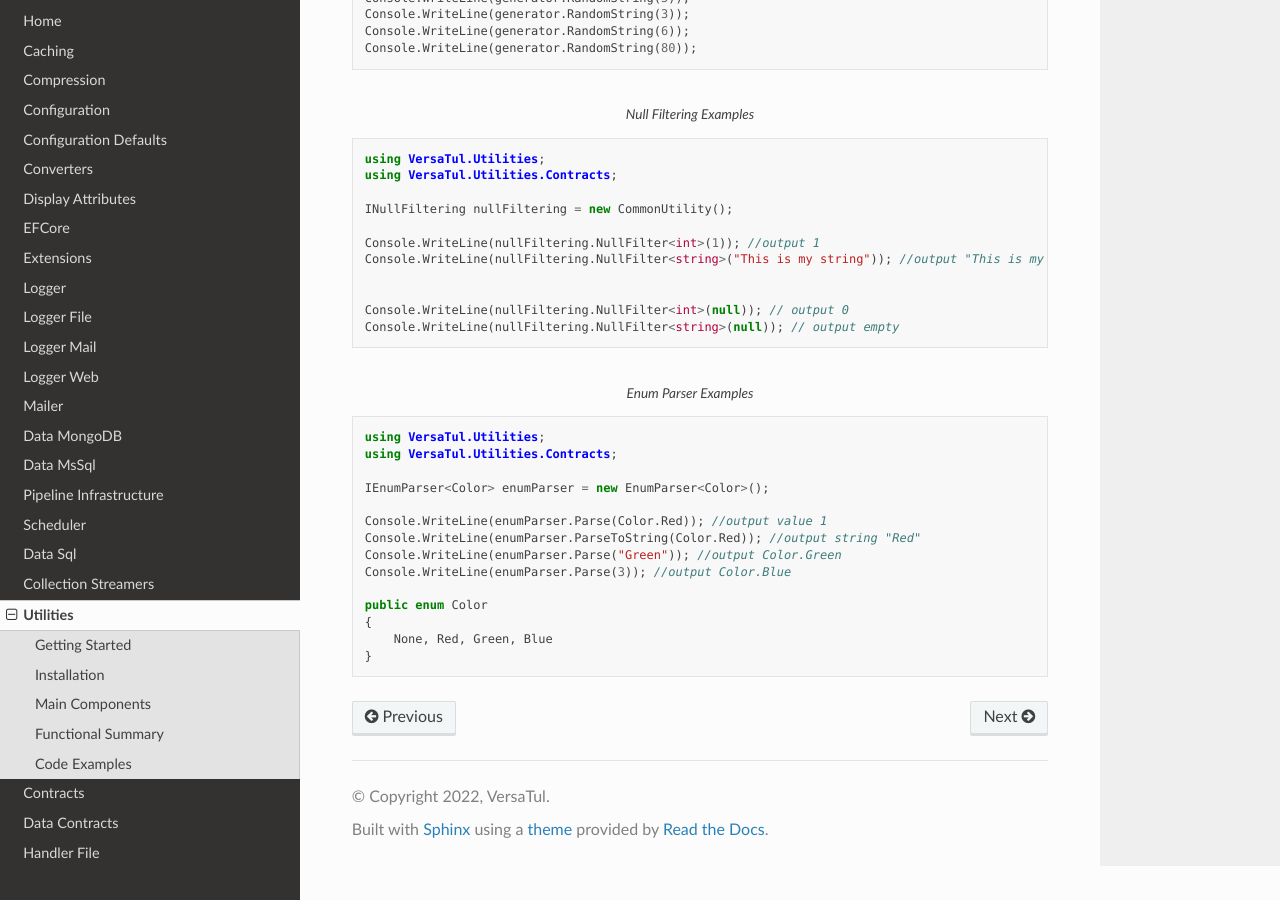
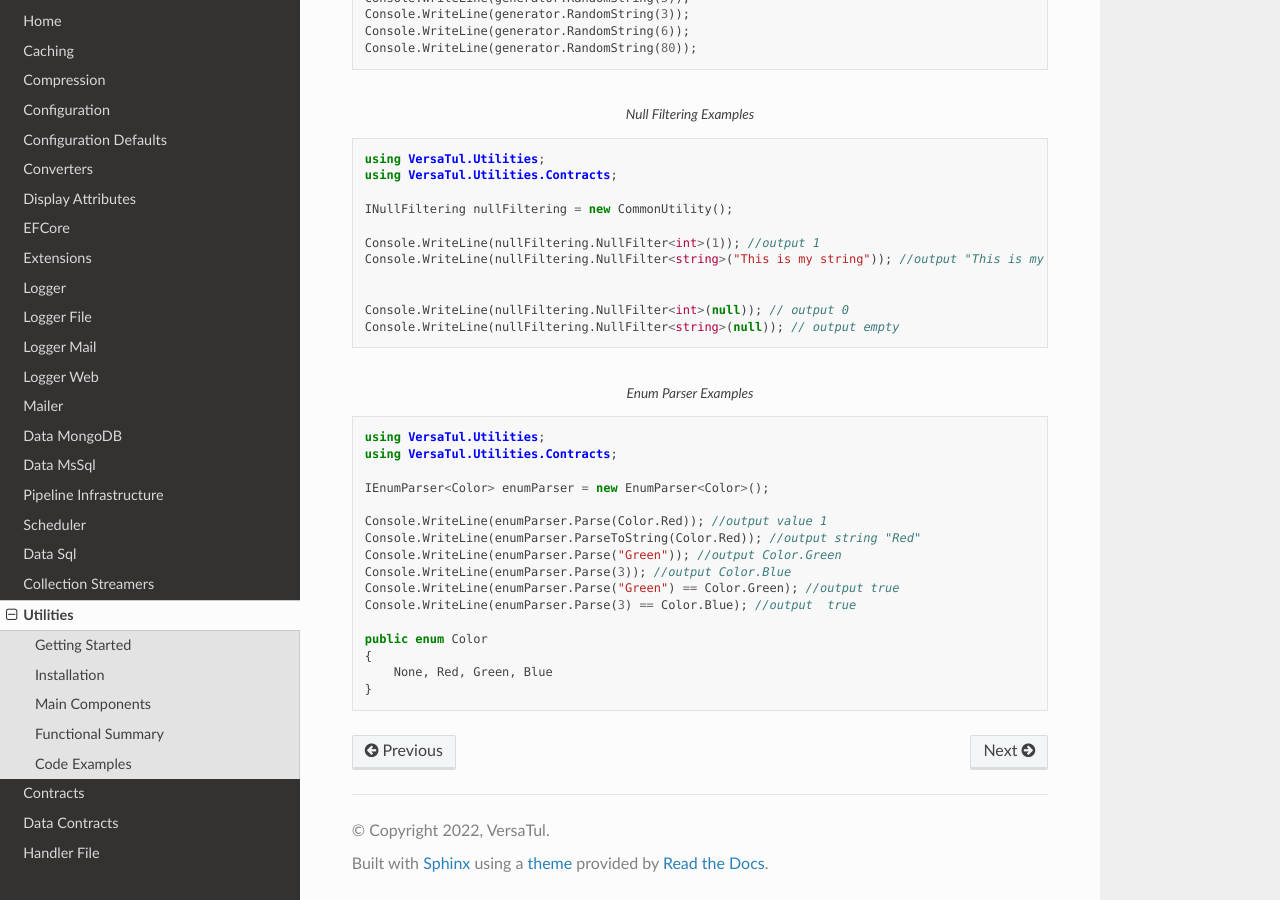
Before and after one commit to BjornWilliams/DocsVersaTul, a Sphinx documentation site: the page built from docs/source/utilities.rst, in a window 1280 px wide and 900 px high, scrolled down 1547 px. Built offline with Sphinx 7.4.7 and the Read the Docs theme 2.0.0, drawn with Linux system fonts in a browser that asks for light colours.

Commit message:
Update utilities.rst
added another example

```diff
--- a/docs/source/utilities.rst
+++ b/docs/source/utilities.rst
@@ -84,6 +84,8 @@ Code Examples
     Console.WriteLine(enumParser.ParseToString(Color.Red)); //output string "Red"
     Console.WriteLine(enumParser.Parse("Green")); //output Color.Green
     Console.WriteLine(enumParser.Parse(3)); //output Color.Blue
+    Console.WriteLine(enumParser.Parse("Green") == Color.Green); //output true
+    Console.WriteLine(enumParser.Parse(3) == Color.Blue); //output  true
 
     public enum Color
     {
```
